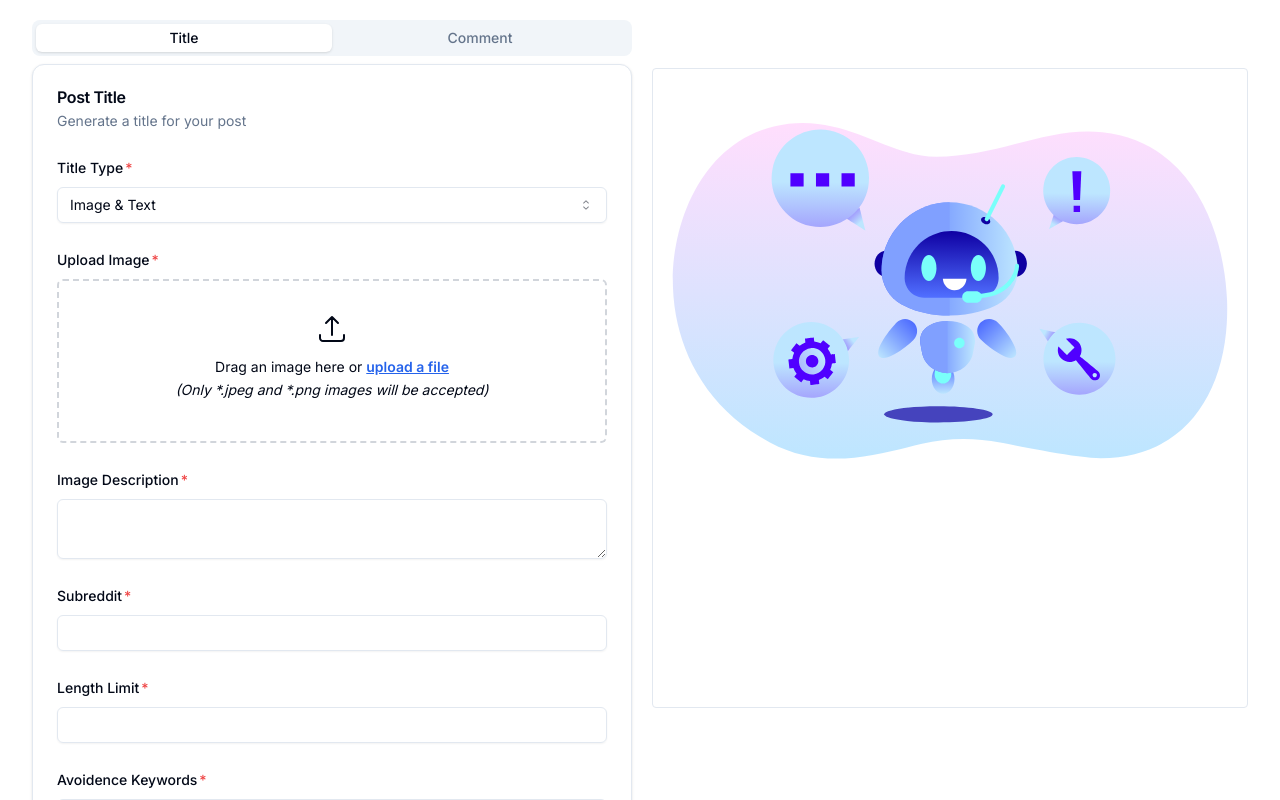
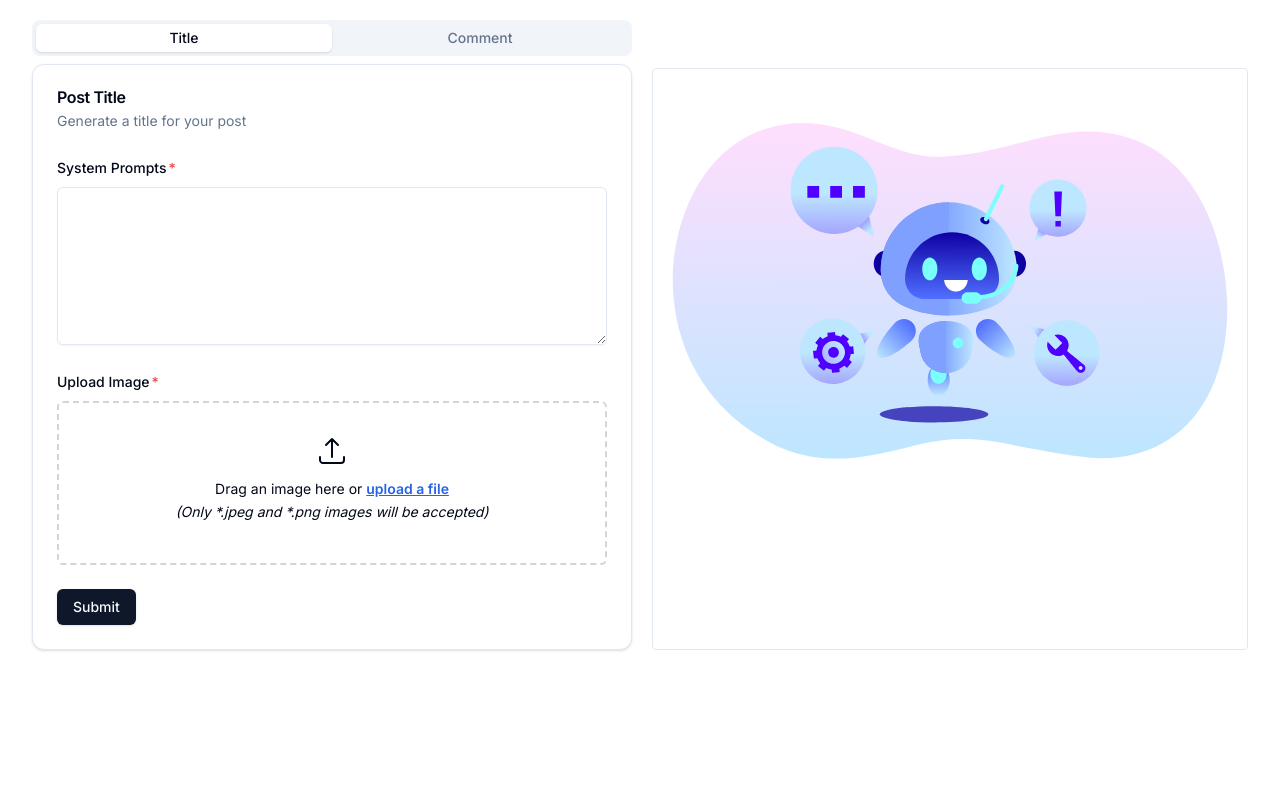
Before and after one commit to techport-dev/marketer-gpt, a Next.js app in the folder apps/web/: page / in a window 1280 px wide. Shown: the top 800 px of the page. Built offline with nearby package versions, Linux system fonts and the light colour scheme.

Commit message:
new dev-systemprompts ui is alsmost done

```diff
--- a/apps/web/src/components/form/CommentGenerateForm.tsx
+++ b/apps/web/src/components/form/CommentGenerateForm.tsx
@@ -25,6 +25,12 @@ import { type AxiosError } from "axios";
 import { errorFn } from "@/lib/utils";
 
 const formFields = [
+  {
+    key: 8,
+    name: "systemPrompt",
+    label: "System Prompts",
+    type: "textarea",
+  },
   {
     key: 1,
     name: "commentType",
@@ -55,12 +61,12 @@ const formFields = [
     label: "Url",
     type: "input",
   },
-  {
-    key: 3,
-    name: "wordLength",
-    label: "Word Length",
-    type: "input",
-  },
+  // {
+  //   key: 3,
+  //   name: "wordLength",
+  //   label: "Word Length",
+  //   type: "input",
+  // },
 ];
 
 type FormFieldsType = "commentType" | "url";
@@ -71,7 +77,8 @@ const CommentGenerateForm = () => {
     defaultValues: {
       commentType: "postReply",
       url: "",
-      wordLength: "",
+      // wordLength: "",
+      systemPrompt: "",
     },
     mode: "onChange",
   });
--- a/apps/web/src/components/form/TitleGenerateForm.tsx
+++ b/apps/web/src/components/form/TitleGenerateForm.tsx
@@ -26,17 +26,23 @@ import { errorFn } from "@/lib/utils";
 import { toast } from "sonner";
 
 const formFields = [
+  // {
+  //   key: 1,
+  //   name: "titleType",
+  //   label: "Title Type",
+  //   type: "select",
+  //   options: [
+  //     { key: 1, value: "imageText", label: "Image & Text" },
+  //     { key: 2, value: "image", label: "Image" },
+  //     { key: 3, value: "text", label: "Text" },
+  //   ],
+  //   defaultValue: "imageText",
+  // },
   {
-    key: 1,
-    name: "titleType",
-    label: "Title Type",
-    type: "select",
-    options: [
-      { key: 1, value: "imageText", label: "Image & Text" },
-      { key: 2, value: "image", label: "Image" },
-      { key: 3, value: "text", label: "Text" },
-    ],
-    defaultValue: "imageText",
+    key: 8,
+    name: "systemPrompt",
+    label: "System Prompts",
+    type: "textarea",
   },
   {
     key: 2,
@@ -44,50 +50,51 @@ const formFields = [
     label: "Upload Image",
     type: "file",
   },
-  {
-    key: 3,
-    name: "imageDescription",
-    label: "Image Description",
-    type: "textarea",
-  },
-  {
-    key: 4,
-    name: "subreddit",
-    label: "Subreddit",
-    type: "input",
-  },
-  {
-    key: 5,
-    name: "lengthLimit",
-    label: "Length Limit",
-    type: "input",
-  },
-  {
-    key: 6,
-    name: "avoidenceKeywords",
-    label: "Avoidence Keywords",
-    type: "input",
-  },
-  {
-    key: 7,
-    name: "reference",
-    label: "Reference",
-    type: "input",
-  },
+  // {
+  //   key: 3,
+  //   name: "imageDescription",
+  //   label: "Image Description",
+  //   type: "textarea",
+  // },
+  // {
+  //   key: 4,
+  //   name: "subreddit",
+  //   label: "Subreddit",
+  //   type: "input",
+  // },
+  // {
+  //   key: 5,
+  //   name: "lengthLimit",
+  //   label: "Length Limit",
+  //   type: "input",
+  // },
+  // {
+  //   key: 6,
+  //   name: "avoidenceKeywords",
+  //   label: "Avoidence Keywords",
+  //   type: "input",
+  // },
+  // {
+  //   key: 7,
+  //   name: "reference",
+  //   label: "Reference",
+  //   type: "input",
+  // },
 ];
 
 export type FormFieldsType =
   | "images"
-  | "imageDescription"
-  | "subreddit"
-  | "lengthLimit"
-  | "avoidenceKeywords"
-  | "reference";
+  // | "imageDescription"
+  // | "subreddit"
+  // | "lengthLimit"
+  // | "avoidenceKeywords"
+  // | "reference";
+  | "systemPrompt";
 
 const TitleGenerateForm = () => {
-  const [messageData, setMessageData] = useSessionStorage<
-    Array<Record<string, string>>
-  >("message", []);
+  // const [messageData, setMessageData] = useSessionStorage<
+  //   Array<Record<string, string>>
+  // >("message", []);
 
   const dispatch = useDispatch();
 
@@ -111,43 +118,44 @@ const TitleGenerateForm = () => {
   const form = useForm<z.infer<typeof titleGenerateFormSchema>>({
     resolver: zodResolver(titleGenerateFormSchema),
     defaultValues: {
-      titleType: "imageText",
+      // titleType: "imageText",
       images: new File([], ""),
-      imageDescription: "",
-      subreddit: "",
-      lengthLimit: "",
-      avoidenceKeywords: "",
-      reference: "",
+      // imageDescription: "",
+      // subreddit: "",
+      // lengthLimit: "",
+      // avoidenceKeywords: "",
+      // reference: "",
+      systemPrompt: "",
     },
     mode: "onChange",
   });
 
-  const titleType = form.getValues("titleType");
+  // const titleType = form.getValues("titleType");
 
-  useEffect(() => {
-    const fieldsToUnregister =
-      titleType === "image"
-        ? ["imageDescription"]
-        : titleType === "text"
-          ? ["images"]
-          : [];
+  // useEffect(() => {
+  //   const fieldsToUnregister =
+  //     titleType === "image"
+  //       ? ["imageDescription"]
+  //       : titleType === "text"
+  //         ? ["images"]
+  //         : [];
 
-    fieldsToUnregister.forEach((fieldName) => {
-      form.unregister(fieldName as FormFieldsType);
-    });
-  }, [form, titleType]);
+  //   fieldsToUnregister.forEach((fieldName) => {
+  //     form.unregister(fieldName as FormFieldsType);
+  //   });
+  // }, [form, titleType]);
 
-  const filterFormFields = (formField: any) => {
-    // Directly return the opposite of the condition you're checking for.
-    // This makes the function more concise and easier to understand.
-    if (
-      (titleType === "image" && formField.name === "imageDescription") ||
-      (titleType === "text" && formField.name === "images")
-    ) {
-      return false;
-    }
-    return true;
-  };
+  // const filterFormFields = (formField: any) => {
+  //   // Directly return the opposite of the condition you're checking for.
+  //   // This makes the function more concise and easier to understand.
+  //   if (
+  //     (titleType === "image" && formField.name === "imageDescription") ||
+  //     (titleType === "text" && formField.name === "images")
+  //   ) {
+  //     return false;
+  //   }
+  //   return true;
+  // };
 
   const onSubmit = (values: any) => {
     const formData = new FormData();
@@ -178,7 +186,7 @@ const TitleGenerateForm = () => {
     <FormProvider {...form}>
       <Form {...form}>
         <form onSubmit={form.handleSubmit(onSubmit)} className="space-y-6">
-          {formFields.filter(filterFormFields).map((formField) => (
+          {formFields.map((formField) => (
             <FormField
               key={formField.key}
               control={form.control}
@@ -193,8 +201,8 @@ const TitleGenerateForm = () => {
                       <FormRender
                         type={formField.type as FormType}
                         field={field}
-                        options={formField.options}
-                        defaultValue={formField.defaultValue}
+                        // options={formField.options}
+                        // defaultValue={formField.defaultValue}
                       />
                     </FormControl>
                     <FormMessage />
--- a/apps/web/src/components/form/common/FormRender.tsx
+++ b/apps/web/src/components/form/common/FormRender.tsx
@@ -39,7 +39,12 @@ const FormRender: FC<FormRenderProps> = ({
     case "input":
       return <Input {...field} />;
     case "textarea":
-      return <Textarea {...field} />;
+      return (
+        <div className="">
+          <Textarea rows={7} {...field} />
+        </div>
+      );
+
     case "file":
       return <Fileupload field={field} />;
     case "select":
--- a/apps/web/src/components/form/schemas/commentGenerateFormSchema.ts
+++ b/apps/web/src/components/form/schemas/commentGenerateFormSchema.ts
@@ -4,9 +4,9 @@ const commentGenerateFormSchema = z.object({
   commentType: z.string().trim().min(1, {
     message: "commentType is Required",
   }),
-  wordLength: z.string().trim().min(1, {
-    message: "Word Length is Required",
-  }),
+  // wordLength: z.string().trim().min(1, {
+  //   message: "Word Length is Required",
+  // }),
   url: z
     .string()
     .trim()
@@ -16,6 +16,9 @@ const commentGenerateFormSchema = z.object({
     .refine((value) => /^(http|https):\/\/[^ "]+$/.test(value), {
       message: "Please enter a valid url.",
     }),
+  systemPrompt: z.string().trim().min(1, {
+    message: "System Prompt is Required",
+  }),
 });
 
 export default commentGenerateFormSchema;
--- a/apps/web/src/components/form/schemas/titleGenerateFormSchema.ts
+++ b/apps/web/src/components/form/schemas/titleGenerateFormSchema.ts
@@ -8,9 +8,9 @@ const ACCEPTED_IMAGE_TYPES = [
 ];
 
 const titleGenerateFormSchema = z.object({
-  titleType: z.string().trim().min(1, {
-    message: "TitleType is Required",
-  }),
+  // titleType: z.string().trim().min(1, {
+  //   message: "TitleType is Required",
+  // }),
   images: z
     .instanceof(File)
     .refine((file) => {
@@ -21,24 +21,27 @@ const titleGenerateFormSchema = z.object({
       "Invalid file type"
     )
     .optional(),
-  imageDescription: z
-    .string()
-    .trim()
-    .min(1, {
-      message: "Imagedesc is Required",
-    })
-    .optional(),
-  subreddit: z.string().trim().min(1, {
-    message: "Subreddit is Required",
-  }),
-  lengthLimit: z.string().trim().min(1, {
-    message: "Length Limit is Required",
-  }),
-  avoidenceKeywords: z.string().trim().min(1, {
-    message: "Avoidence Keywords is Required",
-  }),
-  reference: z.string().trim().min(1, {
-    message: "Reference is Required",
+  // imageDescription: z
+  //   .string()
+  //   .trim()
+  //   .min(1, {
+  //     message: "Imagedesc is Required",
+  //   })
+  //   .optional(),
+  // subreddit: z.string().trim().min(1, {
+  //   message: "Subreddit is Required",
+  // }),
+  // lengthLimit: z.string().trim().min(1, {
+  //   message: "Length Limit is Required",
+  // }),
+  // avoidenceKeywords: z.string().trim().min(1, {
+  //   message: "Avoidence Keywords is Required",
+  // }),
+  // reference: z.string().trim().min(1, {
+  //   message: "Reference is Required",
+  // }),
+  systemPrompt: z.string().trim().min(1, {
+    message: "System Prompts is Required",
   }),
 });
 
--- a/apps/web/src/components/messages/index.tsx
+++ b/apps/web/src/components/messages/index.tsx
@@ -14,9 +14,6 @@ const Messages = () => {
   if (isLoading) {
     content = (
       <>
-        {data.map((message, index) => (
-          <MessageItem key={index} message={message} status="Finished" />
-        ))}
         <MessageItem
           message={{
             msg: "Generating response...",
@@ -25,11 +22,15 @@ const Messages = () => {
         />
       </>
     );
-  } else if (!isLoading && !isError && data.length > 0) {
-    content = data.map((message, index) => (
-      <MessageItem key={index} message={message} status="Finished" />
-    ));
-  } else if (!isLoading && !isError && data.length === 0) {
+  } else if (!isLoading && !isError && data && data.content) {
+    // Assign JSX to content properly
+    content = <MessageItem message={data} status="Finished" />;
+  } else if (
+    !isLoading &&
+    !isError &&
+    (data === null || data?.content === "")
+  ) {
+    // Adjusted this condition to check for data being null or data.content being an empty string
     content = <EmptyMessage />;
   } else if (!isLoading && isError) {
     content = <div>Something went wrong</div>;
--- a/apps/web/src/lib/redux/slices/aiResponse/index.ts
+++ b/apps/web/src/lib/redux/slices/aiResponse/index.ts
@@ -5,11 +5,11 @@ type AiResponseType = {
   isSuccess: boolean;
   isError: boolean;
   error: string;
-  data: Array<{
+  data: {
     role: string;
     content: string;
     msg: string;
-  }>;
+  };
 };
 
 const initialState: AiResponseType = {
@@ -17,7 +17,11 @@ const initialState: AiResponseType = {
   isSuccess: false,
   isError: false,
   error: "",
-  data: [],
+  data: {
+    role: "",
+    content: "",
+    msg: "",
+  },
 };
 
 export const aiResponseSlice = createSlice({
@@ -37,7 +41,7 @@ export const aiResponseSlice = createSlice({
       state.isLoading = false;
       state.isSuccess = true;
       // state.data = [...state.data, action.payload];
-      state.data = [action.payload];
+      state.data = action.payload;
     },
     setIsError: (state, action: PayloadAction<string>) => {
       state.isLoading = false;
```
Also changed, not shown: 1 other file (tests, documents, lock files or other folders).
